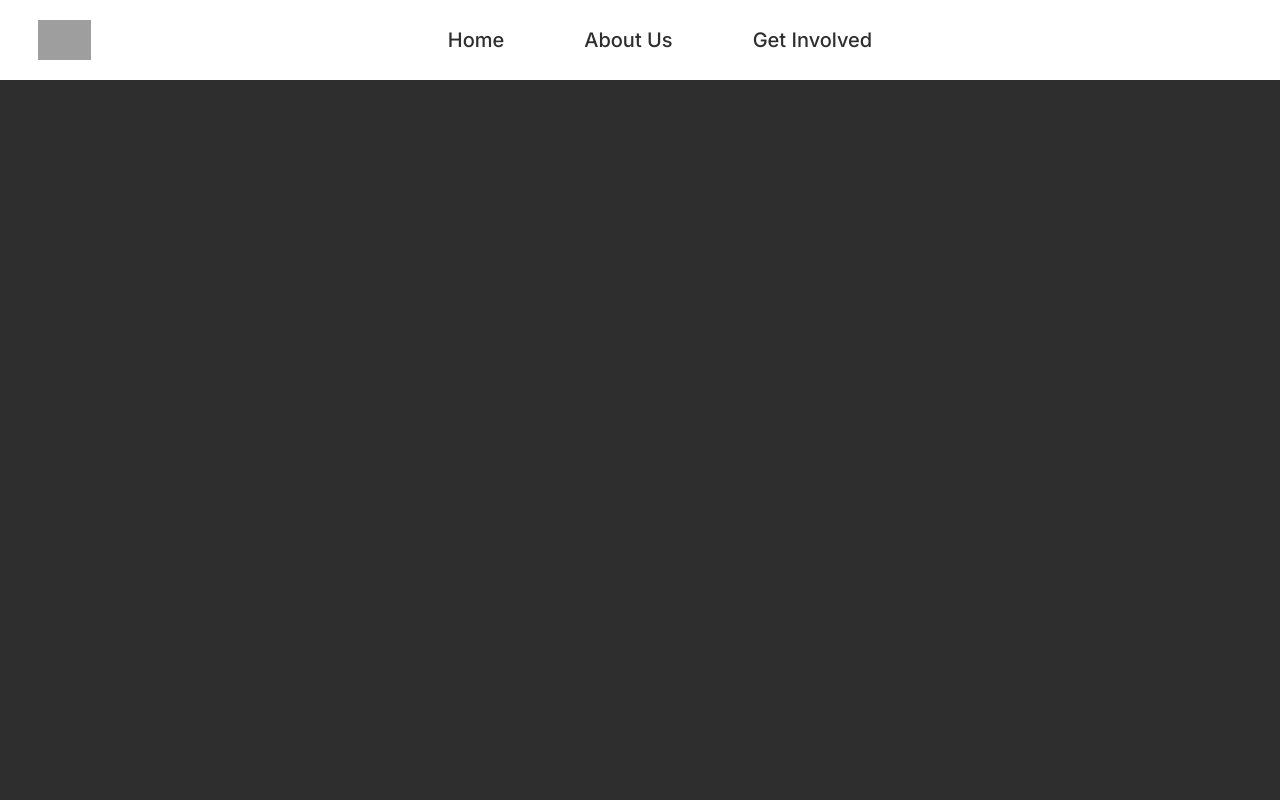
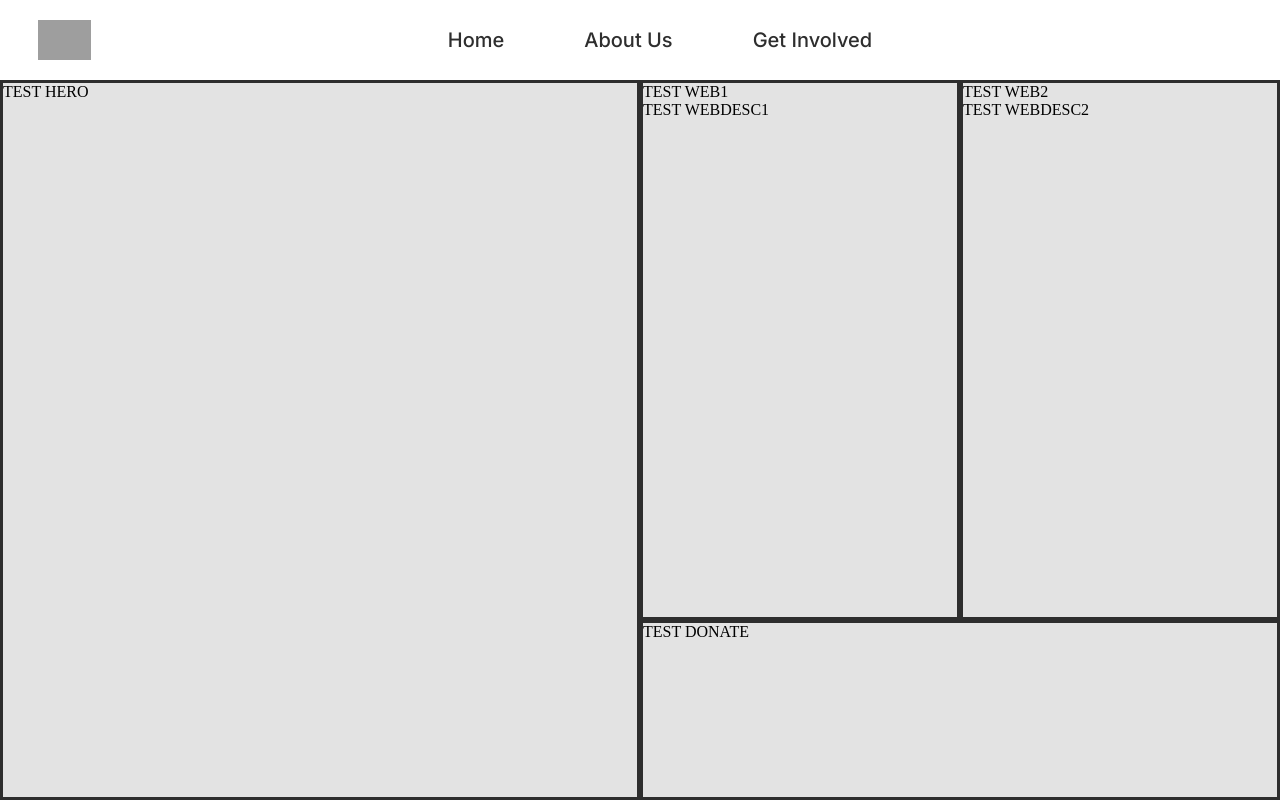
Before and after one commit to almen1/ICS2609-FINALS, a PHP site: page /template/template.php in a window 1280 px wide. Run offline with PHP 8.4, Linux system fonts and the light colour scheme; grey boxes are pictures that could not be loaded.

Commit message:
updated css

```diff
--- a/css/template.css
+++ b/css/template.css
@@ -43,9 +43,11 @@ ul {
 
 body {
     height: 100vh;
-    width: 100vw;
+    width: 100%;
     margin: 0px;
     background-color: var(--black);
+    overflow: hidden;
+    box-sizing: border-box;
 }
 
 .navbar {
@@ -81,4 +83,44 @@ body {
     background-image: url(../assets/hope-logo.svg);
     background-repeat: no-repeat;
     background-size: contain;
+
 }
+
+main {
+    display: grid;
+    height: calc(100vh - 10vmin);
+    width: 100%;
+    grid-template-columns: repeat(4, 1fr);
+    grid-template-rows: repeat(4, 1fr);
+}
+
+main>div {
+    background-color: var(--gray);
+    border-style: solid;
+    border-color: var(--black);
+}
+
+.hero {
+    grid-column-start: 1;
+    grid-row-start: 1;
+    grid-column-end: 3;
+    grid-row-end: 5;
+}
+
+.web-info1 {
+    grid-column-start: 3;
+    grid-row-start: 1;
+    grid-row-end: 4;
+}
+
+.web-info2 {
+    grid-column-start: 4;
+    grid-row-start: 1;
+    grid-row-end: 4;
+}
+
+.donate-btn {
+    grid-column-start: 3;
+    grid-row-start: 4;
+    grid-column-end: 5;
+}
--- a/template/template.php
+++ b/template/template.php
@@ -25,28 +25,28 @@
     <main>
         <div class="hero">
             <div class="hero-elements">
-
+                TEST HERO
             </div>
         </div>
 
         <div class="web-info1">
             <div class="web-title1">
-
+                TEST WEB1
             </div>
             <div class="web-desc1">
-
+                TEST WEBDESC1
             </div>
         </div>
         <div class="web-info2">
             <div class="web-title2">
-
+                TEST WEB2
             </div>
             <div class="web-desc2">
-
+                TEST WEBDESC2
             </div>
         </div>
         <div class="donate-btn">
-
+                TEST DONATE
         </div>
     </main>
 </body>
```
Also changed, not shown: css/landing.css (+17 -20 lines).
